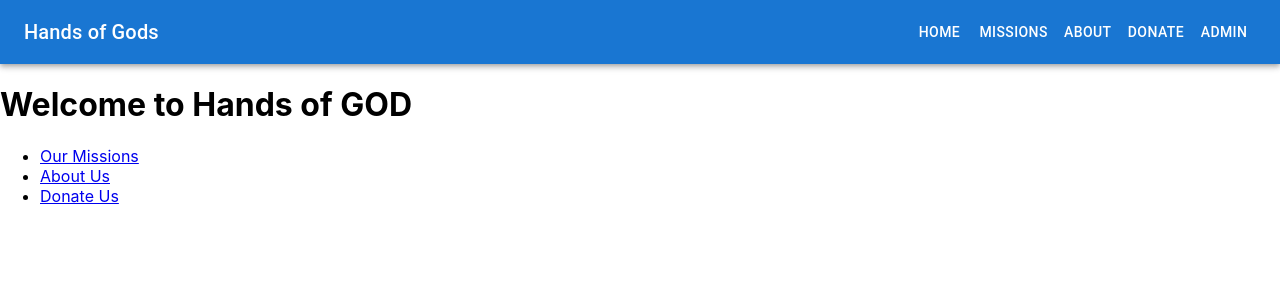
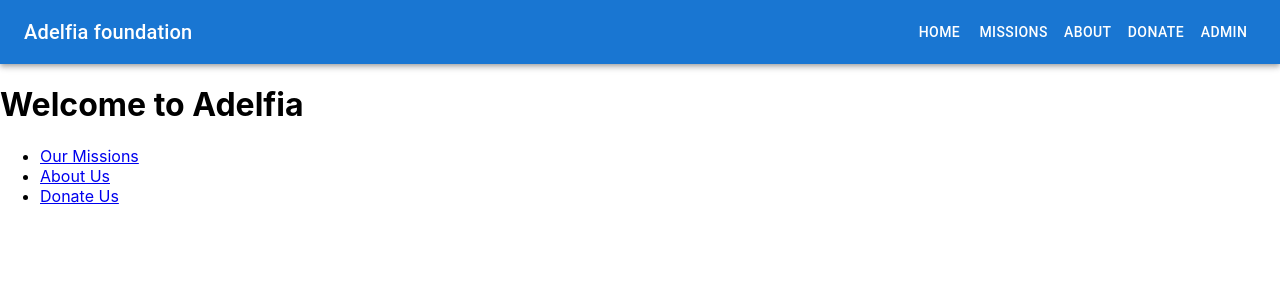
Before and after one commit to AkashiDev/AdelfiaFoundation, a React (Create React App) app: page / in a window 1280 px wide. Shown: the top 300 px of the page. Built offline with nearby package versions, Linux system fonts and the light colour scheme.

Commit message:
change header

```diff
--- a/src/components/Header.js
+++ b/src/components/Header.js
@@ -9,7 +9,7 @@ const Header = () => {
     <AppBar position="static">
       <Toolbar>
         <Typography variant="h6" component="div" sx={{ flexGrow: 1 }}>
-          Hands of Gods
+          Adelfia foundation
         </Typography>
         <Box>
           <Button color="inherit" component={Link} to="/">Home</Button>
--- a/src/components/HomePage.js
+++ b/src/components/HomePage.js
@@ -5,7 +5,7 @@ import { Link } from 'react-router-dom';
 const HomePage = () => {
   return (
     <div>
-      <h1>Welcome to Hands of GOD</h1>
+      <h1>Welcome to Adelfia</h1>
       <nav>
         <ul>
           <li><Link to="/missions">Our Missions</Link></li>
```
